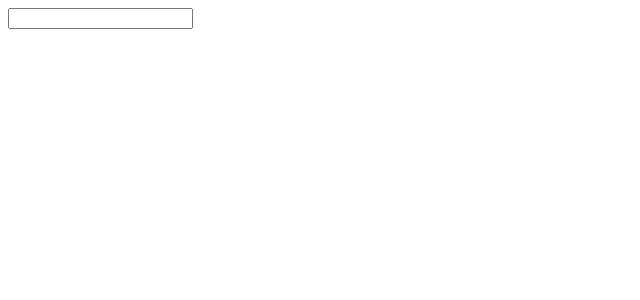
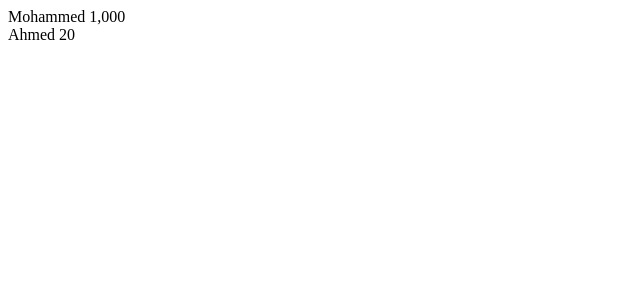
Before and after one commit to secmohammed/vue-composition-api, a Vue app: page / in a window 1280 px wide. Shown: the top 300 px of the page, without its empty margins (0-640 px from the left). Built offline with nearby package versions, Linux system fonts and the light colour scheme.

Commit message:
add prop

```diff
--- a/package.json
+++ b/package.json
@@ -10,6 +10,7 @@
   "dependencies": {
     "@vue/composition-api": "^0.5.0",
     "core-js": "^3.6.4",
+    "numeral": "^2.0.6",
     "vue": "^2.6.11",
     "vue-router": "^3.1.6",
     "vuex": "^3.1.3"
--- a/src/views/Home.vue
+++ b/src/views/Home.vue
@@ -1,23 +1,41 @@
 <template>
     <div>
-        {{ zipUpperCase }}
-        <input type="text" v-model="zipUpperCase">
+        <User v-for="user in users" :user="user" :key="user.id" />
     </div>
 </template>
 
 <script>
-import { ref, computed, reactive, toRefs } from '@vue/composition-api'
-import { usePasswordStrength } from './password'
+import { ref, computed, reactive, toRefs } from "@vue/composition-api";
+import { usePasswordStrength } from "./password";
+import User from "./User";
 export default {
+    components: {
+        User,
+    },
     setup() {
-        const zip = ref('')
-        const zipUpperCase = computed({
-            get: () => zip.value.toUpperCase(),
-            set: value => zip.value = value.toUpperCase()
-        })
+        const users = ref([
+            {
+                name: "Mohammed",
+                id: 1,
+                points: 10,
+            },
+            {
+                name: "Ahmed",
+                id: 2,
+                points: 20,
+            },
+        ]);
+        setTimeout(() => {
+            users.value = users.value.map((user) => {
+                if (user.id == 1) {
+                    user.points = 1000;
+                }
+                return user;
+            });
+        }, 2000);
         return {
-            zipUpperCase
-        }
-    }
+            users,
+        };
+    },
 };
 </script>
--- /dev/null
+++ b/src/views/User.vue
@@ -0,0 +1,27 @@
+<template>
+    <div>{{ user.name }} {{ formattedPoint }}</div>
+</template>
+<script>
+import { computed } from "@vue/composition-api";
+import numeral from "numeral";
+export default {
+    props: {
+        user: {
+            required: true,
+            type: Object,
+        },
+    },
+    setup(props) {
+        // props by default is a reactive property, if we destructure it, we lose the reactivity.
+        // to tackle this, we can take the value of the prop after destructuring to a ref.
+        // const points = ref(props.user.point)
+        // computed works because it will reinvoke whenever a prop is changed.
+        const formattedPoint = computed(() =>
+            numeral(props.user.points).format("0,0")
+        );
+        return {
+            formattedPoint,
+        };
+    },
+};
+</script>
```
Also changed, not shown: 1 other file (tests, documents, lock files or other folders).
